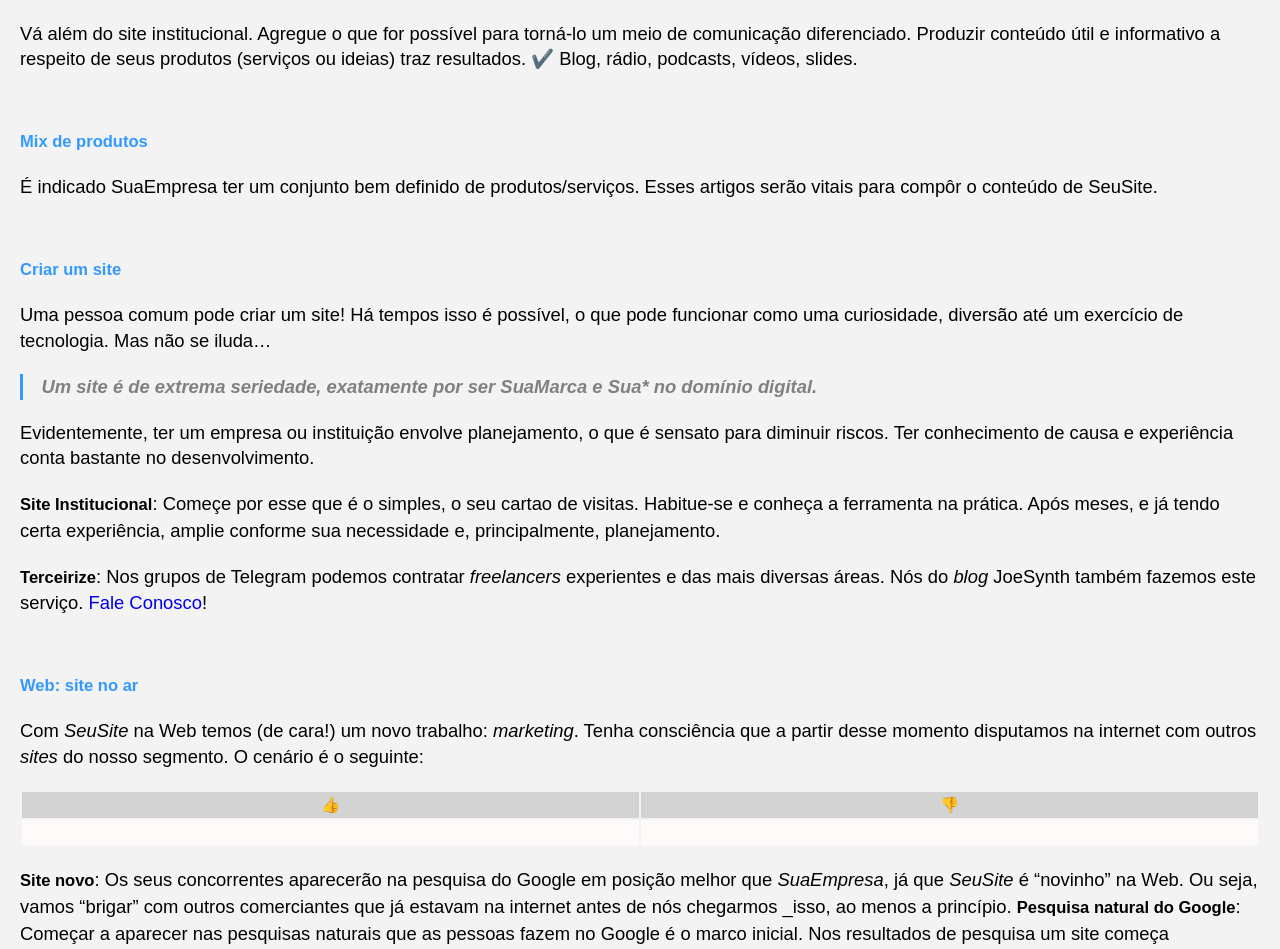
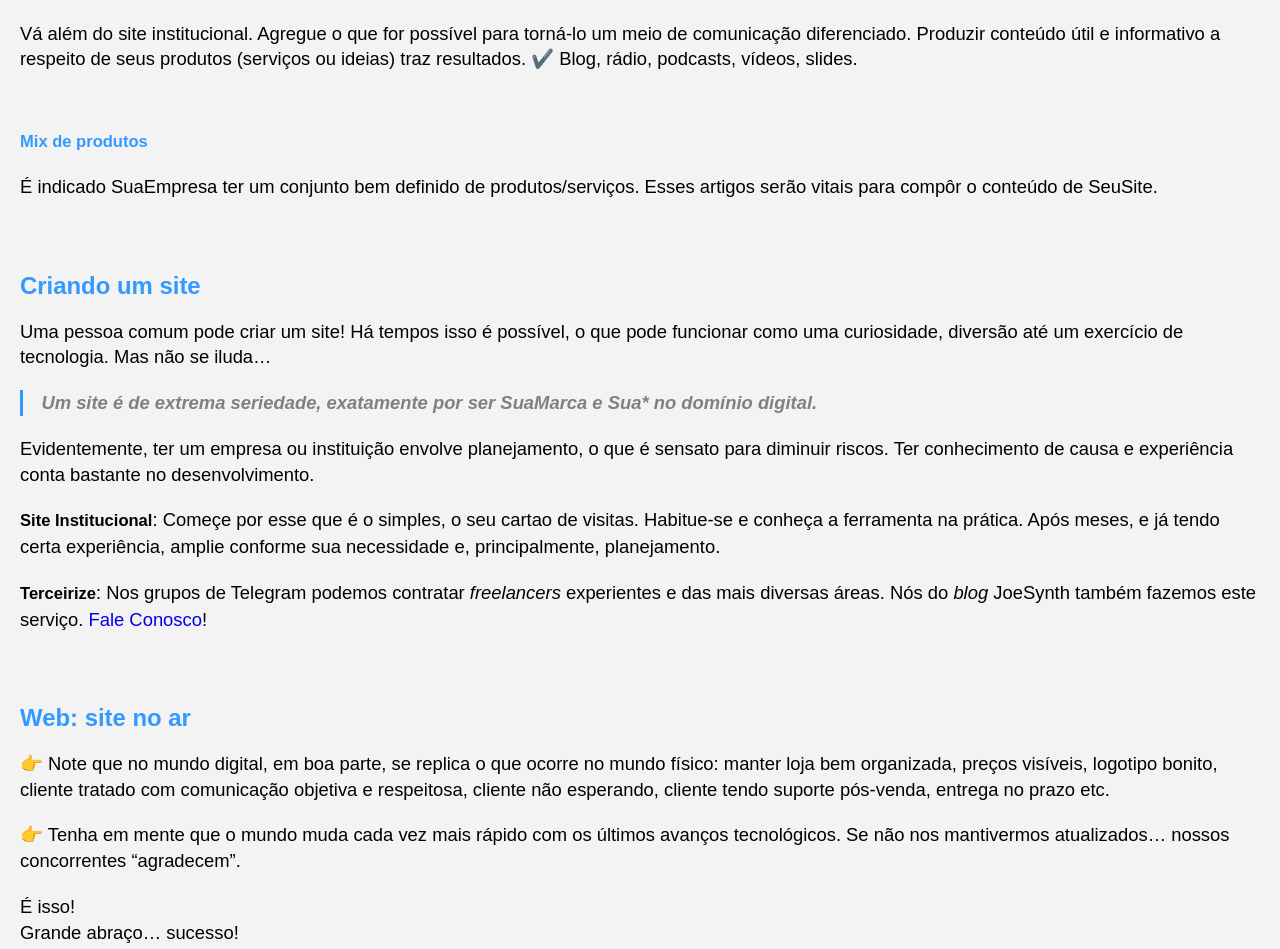
Before and after one commit to Joesynth/joesynth.github.io, a Jekyll site: the page built from _posts/2021-01-03-site-comercial-um-tutorial-essencial.md, in a window 1280 px wide and 1400 px high, scrolled down 7083 px. Shown: the top 949 px of the window. Built offline with Jekyll 4.4.1, drawn with Linux system fonts in a browser that asks for light colours; some of the changed text lies outside the part shown.

Commit message:
Revise headings and enhance tutorial content

```diff
--- a/_posts/2021-01-03-site-comercial-um-tutorial-essencial.md
+++ b/_posts/2021-01-03-site-comercial-um-tutorial-essencial.md
@@ -249,7 +249,7 @@ Vá além do site institucional. Agregue o que for possível para torná-lo um m
 
 
 
-###### Criar um site
+## Criando um site
 
 Uma pessoa comum pode criar um site! Há tempos isso é possível, o que pode funcionar como uma curiosidade, diversão até um exercício de tecnologia. Mas não se iluda...
 
@@ -262,24 +262,12 @@ Evidentemente, ter um empresa ou instituição envolve planejamento, o que é se
 
 **Terceirize**: Nos grupos de Telegram podemos contratar *freelancers* experientes e das mais diversas áreas. Nós do *blog* JoeSynth também fazemos este serviço. [Fale Conosco](https://joesynth.wordpress.com/criacao-de-site-profissional/)!
 
-###### Web: site no ar
-
-Com *SeuSite* na Web temos (de cara!) um novo trabalho: *marketing*.
-Tenha consciência que a partir desse momento disputamos na internet com outros *sites* do nosso segmento. O cenário é o seguinte:
-
-|👍️|👎️|
-|:---:|:---:|
-|||
-
-**Site novo**: Os seus concorrentes aparecerão na pesquisa do Google em posição melhor que *SuaEmpresa*, já que *SeuSite* é "novinho" na Web. Ou seja, vamos "brigar" com outros comerciantes que já estavam na internet antes de nós chegarmos _isso, ao menos a princípio.
-**Pesquisa natural do Google**: Começar a aparecer nas pesquisas naturais que as pessoas fazem no Google é o marco inicial. Nos resultados de pesquisa um site começa timidamente surgindo nas últimas páginas, e vai melhorando com o tempo. Há técnicas e boas práticas para aprimorar isso a ponto de aparecer nas primeiras páginas. Chama-se de SEO e imagina-se 6 meses para ver melhoras. O SEO é um trabalho vital, constante e funciona paralelo às propagandas pagas (sendo que um não substitui o outro).
-**Anúncios**: Os "*tops sites*" surgirão na pesquisa do Google com destaques graças a propagandas pagas. Você também pode fazer isso, embora não seja recomendado de início. O Google é uma mídia digital e bem diferente de *outdoor* ou revista, então não convém agir sem estratégias claras.
-
-O tema é amplo e foge do escopo de um tutorial. Vide *marketing* digital.
-
-Vale notar que o mundo digital em boa parte replica o que ocorre no físico _manter loja bem organizada, preços visíveis, logomarca bonita, cliente tratado com comunicação objetiva e respeitosa, cliente não esperando, cliente tendo suporte pós-venda, entregar no prazo etc.
 
 
+## Web: site no ar
+
+
+👉️ Note que no mundo digital, em boa parte, se replica o que ocorre no mundo físico: manter loja bem organizada, preços visíveis, logotipo bonito, cliente tratado com comunicação objetiva e respeitosa, cliente não esperando, cliente tendo suporte pós-venda, entrega no prazo etc.
 
 👉️ Tenha em mente que o mundo muda cada vez mais rápido com os últimos avanços tecnológicos. Se não nos mantivermos atualizados... nossos concorrentes "agradecem".
 
```
